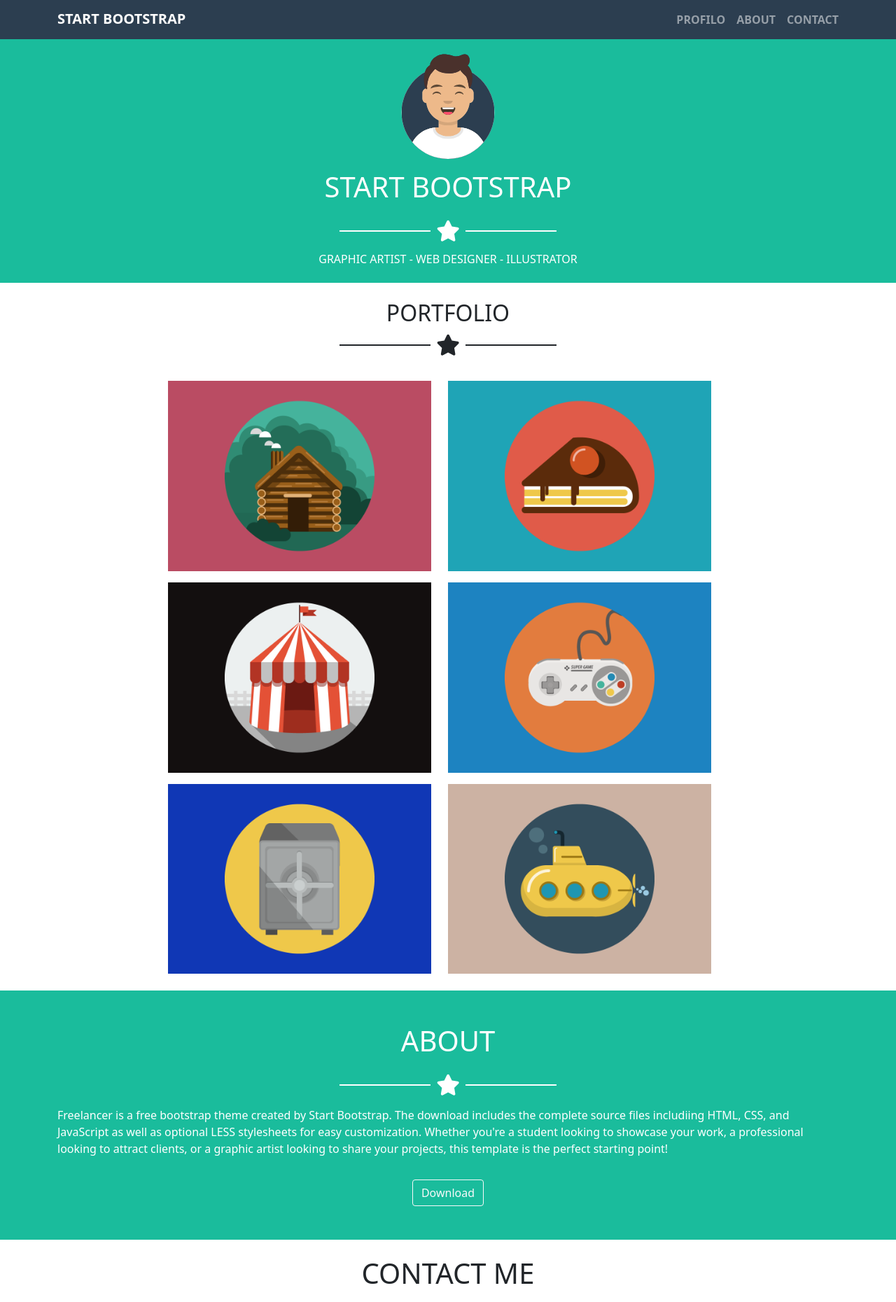
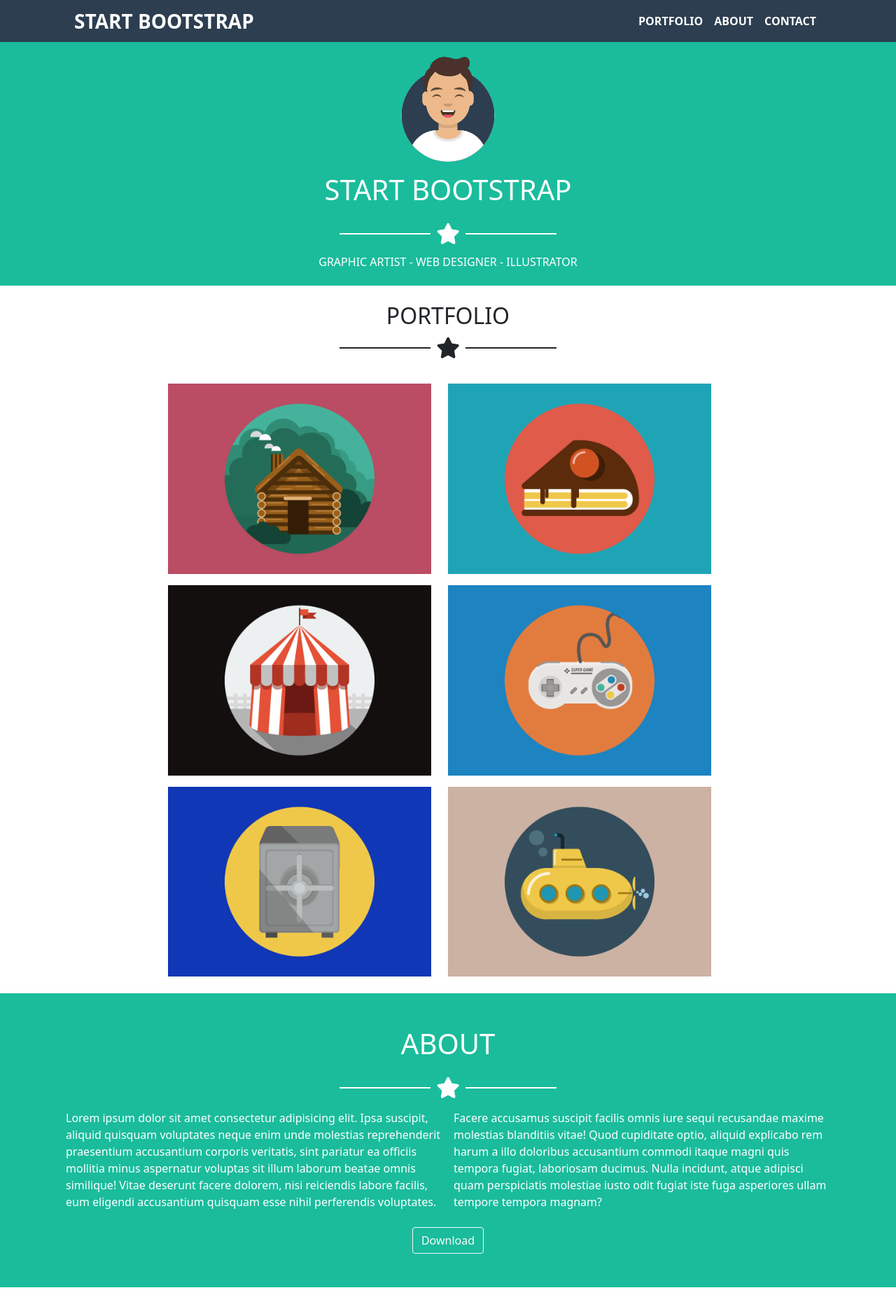
Before and after one commit to PeppeTll/Freelancer, a plain HTML site: page index.html in a window 1280 px wide. Shown: the top 1860 px of the page at 70% size. Drawn offline with nearby package versions, Linux system fonts and the light colour scheme.

Commit message:
added burgher menù

```diff
--- a/css/style.css
+++ b/css/style.css
@@ -34,7 +34,15 @@
     width: 100%;
 }
 
+.ms_col-count-md-2 {
+    column-count: 1;
+}
 
+@media screen and (min-width: 768px) {
+    .ms_col-count-md-2 {
+        column-count: 2;
+    }
+}
 
 
 
--- a/index.html
+++ b/index.html
@@ -16,24 +16,32 @@
 <body class="deug">
     <!-- Header -->
     <header class="ms_bg_dark">
-        <div class="container-md py-1">
+        <div class="container py-1">
             <div class="row justify-content-between fw-bold text-uppercase">
-                <div class="col-auto me-auto py-2 fs-5">
-                    <a class="text-decoration-none text-white" href="#">start bootstrap</a>
-                </div>
-                <div class="col-auto">
-                    <nav class="">
-                        <ul class="navbar-nav me-auto flex-row gap-3 py-1">
+                    <nav class="navbar navbar-expand-lg text-uppercase py-0">
+                        <div class="container-fluid">
+                            <a class="navbar-brand text-white fs-3" href="#footer">start bootstrap</a>
+                            <button class="navbar-toggler text-white" type="button" data-bs-toggle="collapse"
+                                data-bs-target="#navbarSupportedContent" aria-controls="navbarSupportedContent"
+                                aria-expanded="false" aria-label="Toggle navigation">
+                                <span class="navbar-toggler-icon">
+                                    <i class="fa-solid fa-bars fs-1"></i>
+                                </span>
+                            </button>
+                            <div class="collapse navbar-collapse justify-content-end flex-grow-0" id="navbarSupportedContent">
+                                <ul class="navbar-nav me-auto mb-2 mb-lg-0">
                                     <li class="nav-item">
-                                <a class="nav-link text-white-50" href="#">profilo</a>
+                                        <a class="nav-link active text-white" aria-current="page" href="#portfolio">portfolio</a>
                                     </li>
                                     <li class="nav-item">
-                                <a class="nav-link text-white-50" href="#">about</a>
+                                        <a class="nav-link text-white" href="#about">about</a>
                                     </li>
                                     <li class="nav-item">
-                                <a class="nav-link text-white-50" href="#">contact</a>
+                                        <a class="nav-link text-white" href="#contact">contact</a>
                                     </li>
                                 </ul>
+                            </div>
+                        </div>
                     </nav>
                 </div>
             </div>
@@ -44,7 +52,7 @@
     <main>
         <!-- First section -->
         <section class="ms_bg_green">
-            <div class="container-md">
+            <div class="container">
                 <div class="row justify-content-center gap-3 py-3">
                     <div class="col-12 ms_img_wrapper">
                         <img src="img/avatar.svg" alt="">
@@ -64,8 +72,8 @@
             </div>
         </section>
         <!-- Second section -->
-        <section>
-            <div class="container-md">
+        <section id="portfolio">
+            <div class="container">
                 <div class="row gap-1 py-4">
                     <div class="col-12 text-center text-uppercase">
                         <h2>portfolio</h2>
@@ -99,8 +107,8 @@
             </div>
         </section>
         <!-- third section -->
-        <section class="ms_bg_green">
-            <div class="container-lg">
+        <section class="ms_bg_green" id="about">
+            <div class="container">
                 <div class="row py-5 gap-3">
                     <div class="col-12 text-center text-white text-uppercase">
                         <h1>about</h1>
@@ -110,12 +118,16 @@
                         <i class="fas fa-star text-white star_size"></i>
                         <div class="ms_border"></div>
                     </div>
-                    <div class="col-12 text-white ">
-                        <p>Freelancer is a free bootstrap theme created by Start Bootstrap. The download includes the
-                            complete source files includiing HTML, CSS, and JavaScript as well as optional LESS
-                            stylesheets for easy customization. Whether you're a student looking to showcase your work,
-                            a professional looking to attract clients, or a graphic artist looking to share your
-                            projects, this template is the perfect starting point!</p>
+                    <div class="col-12 text-white px-4 ms_col-count-1 ms_col-count-md-2">
+                        <p>Lorem ipsum dolor sit amet consectetur adipisicing elit. Ipsa suscipit, aliquid quisquam
+                            voluptates neque enim unde molestias reprehenderit praesentium accusantium corporis
+                            veritatis, sint pariatur ea officiis mollitia minus aspernatur voluptas sit illum laborum
+                            beatae omnis similique! Vitae deserunt facere dolorem, nisi reiciendis labore facilis, eum
+                            eligendi accusantium quisquam esse nihil perferendis voluptates. Facere accusamus suscipit
+                            facilis omnis iure sequi recusandae maxime molestias blanditiis vitae! Quod cupiditate
+                            optio, aliquid explicabo rem harum a illo doloribus accusantium commodi itaque magni quis
+                            tempora fugiat, laboriosam ducimus. Nulla incidunt, atque adipisci quam perspiciatis
+                            molestiae iusto odit fugiat iste fuga asperiores ullam tempore tempora magnam?</p>
                     </div>
                     <div class="col-12 d-flex justify-content-center">
                         <button type="button" class="btn btn-outline-light">Download</button>
@@ -124,8 +136,8 @@
             </div>
         </section>
         <!-- Fourth section-->
-        <section>
-            <div class="container-md">
+        <section id="contact">
+            <div class="container">
                 <div class="row gap-3 py-4 px-4 px-md-0">
                     <div class="col-12 text-uppercase text-center">
                         <h1>contact me</h1>
@@ -136,7 +148,7 @@
                         <div class="ms_border_black"></div>
                     </div>
                     <div class="form-floating mb-3">
-                        <input type="name" class="form-control" id="floatingInput" placeholder="name">
+                        <input type="text" class="form-control" id="floatingInput" placeholder="name">
                         <label for="floatingInput">Name</label>
                     </div>
                     <div class="form-floating mb-3">
@@ -157,10 +169,12 @@
                 </div>
             </div>
         </section>
+    </main>
     <!-- Footer -->
-        <footer class="ms_bg_dark">
-            <div class="container-md">
-                <div class="row p-5 py-md-5 row-cols-sm-1 gap-5 justify-content-sm-center gap-md-0 px-md-0 text-white text-center">
+    <footer class="ms_bg_dark" id="footer">
+        <div class="container">
+            <div
+                class="row p-5 py-md-5 row-cols-sm-1 gap-5 justify-content-sm-center gap-md-0 px-md-0 text-white text-center">
                 <div class="col-md-4">
                     <h1 class="text-uppercase">location</h1>
                     <p>2215 Jhon Daniel Clark, MO 54243</p>
@@ -189,9 +203,12 @@
                 </div>
             </div>
         </div>
-
     </footer>
-    </main>
+    <!-- javascript placed at the end of the document-->
+    <script src="https://cdn.jsdelivr.net/npm/bootstrap@5.0.2/dist/js/bootstrap.bundle.min.js"
+        integrity="sha384-MrcW6ZMFYlzcLA8Nl+NtUVF0sA7MsXsP1UyJoMp4YLEuNSfAP+JcXn/tWtIaxVXM"
+        crossorigin="anonymous">
+    </script>
 </body>
 
 </html>
```
Lines whose indentation alone changed are shown as unchanged.
